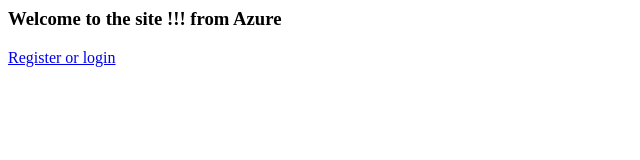
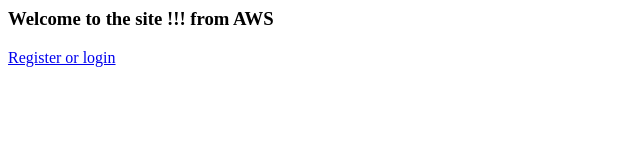
Before and after one commit to saddam478/serverless_deployment_aws, a plain HTML site: page app/index.html in a window 1280 px wide. Shown: the full height of the page, 0-640 px from the left. Drawn offline with Linux system fonts and the light colour scheme.

Commit message:
Update index.html

```diff
--- a/app/index.html
+++ b/app/index.html
@@ -1,4 +1,4 @@
 <body>
-    <h3> Welcome to the site !!! from Azure </h3>
+    <h3> Welcome to the site !!! from AWS </h3>
     <p><a href="https://my-unique-auth-domain-123.auth.ap-south-1.amazoncognito.com/login?client_id=1qire24c98blbhn02q6kqunr89&response_type=code&scope=email+openid+profile&redirect_uri=https%3A%2F%2Fmy-public-bucket-unique-name456.s3.ap-south-1.amazonaws.com%2Flogged_in.html">  Register or login</a></p>
 </body>
```
